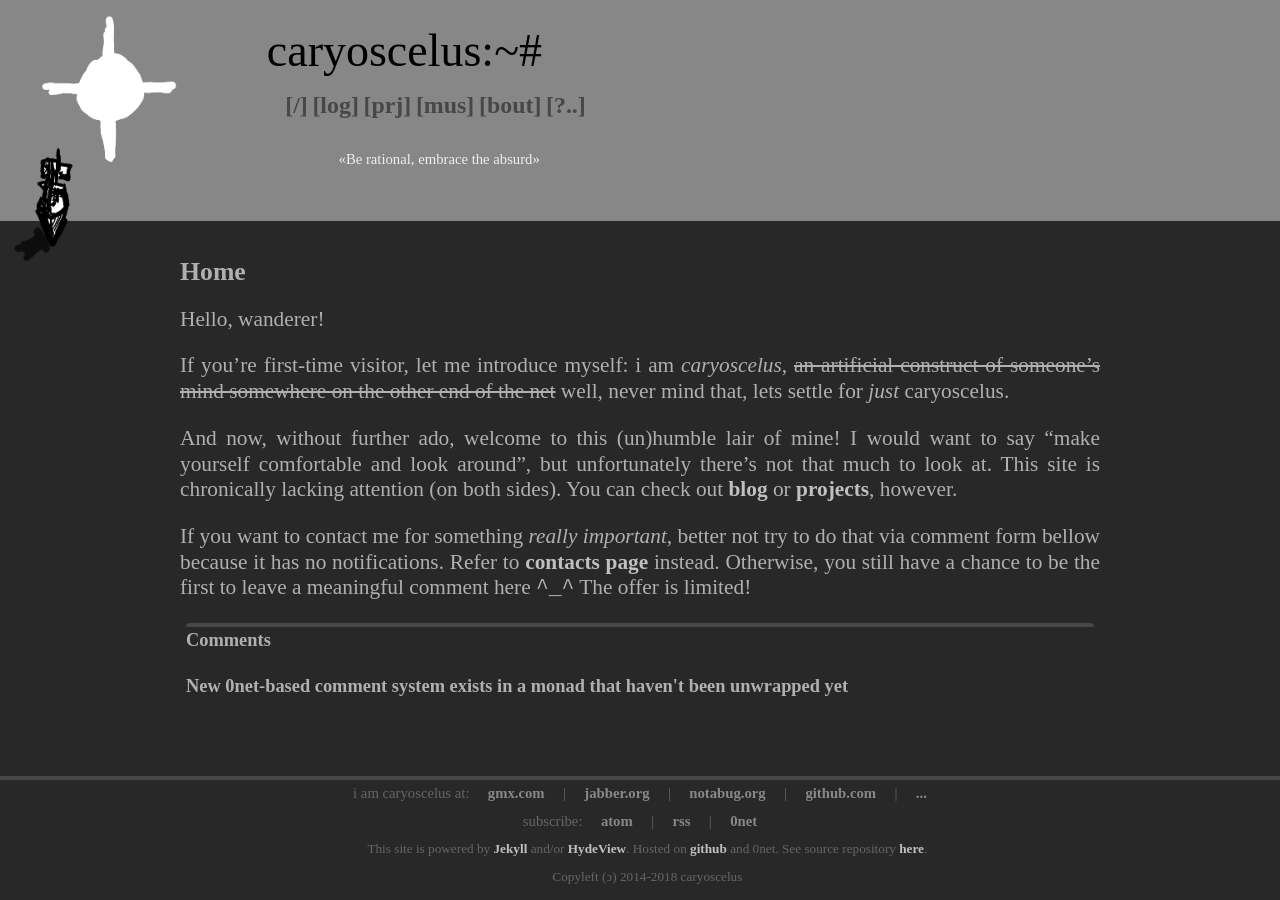
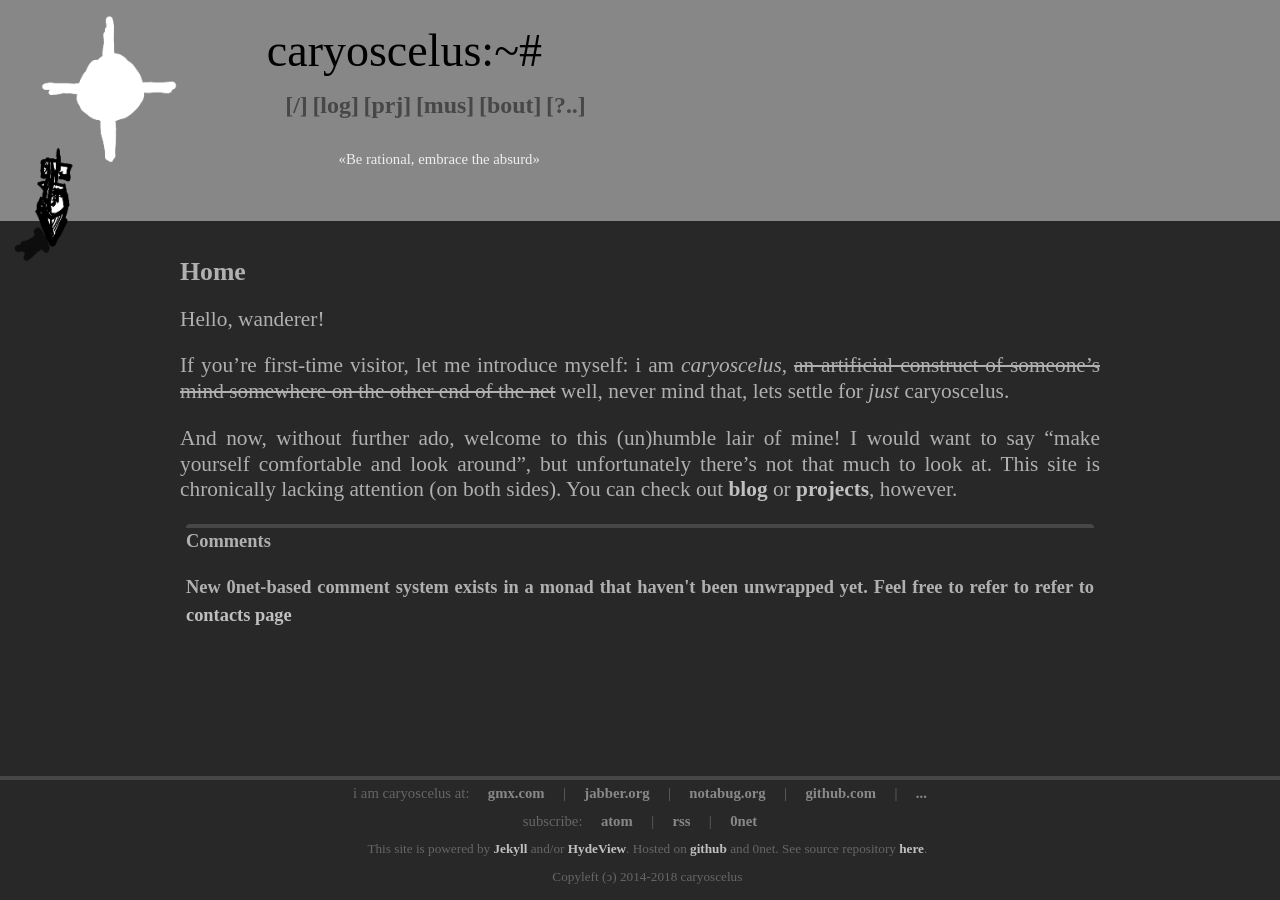
Before and after one commit to caryoscelus/caryoscelus.github.io, a Jekyll site: the page built from index.md, in a window 1280 px wide. Built offline with Jekyll 4.4.1, drawn with Linux system fonts in a browser that asks for light colours; some web fonts are replaced.

Commit message:
Minor site update

```diff
--- a/_layouts/default.html
+++ b/_layouts/default.html
@@ -58,7 +58,7 @@
 
                 <div id="comments_wrapper">
                     <h3>Comments</h3>
-                    <div id="comments"><h4>New 0net-based comment system exists in a monad that haven't been unwrapped yet</h4></div>
+                    <div id="comments"><h4>New 0net-based comment system exists in a monad that haven't been unwrapped yet. Feel free to refer to refer to <a href="/contacts/">contacts page</a></h4></div>
                 </div>
             </div>
 
--- a/index.md
+++ b/index.md
@@ -18,11 +18,6 @@ there's not that much to look at. This site is chronically lacking attention
 (on both sides). You can check out [blog][blog] or [projects][projects],
 however.
 
-If you want to contact me for something *really important*, better not try to do
-that via comment form bellow because it has no notifications. Refer to
-[contacts page][contacts] instead. Otherwise, you still have a chance to be the
-first to leave a meaningful comment here `^_^` The offer is limited!
-
 [blog]:         /blog/
 [projects]:     /projects/
 [contacts]:     /contacts/
```
